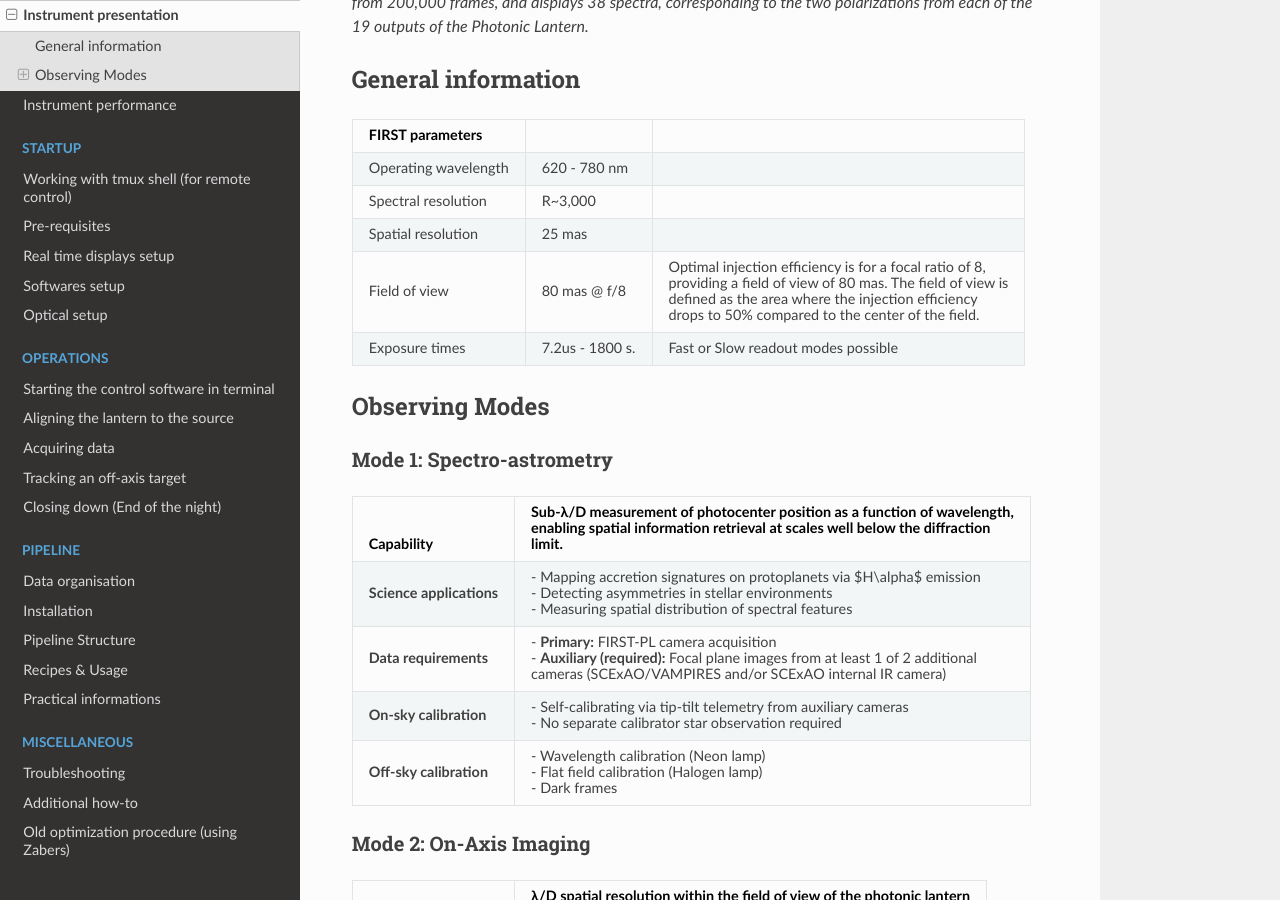
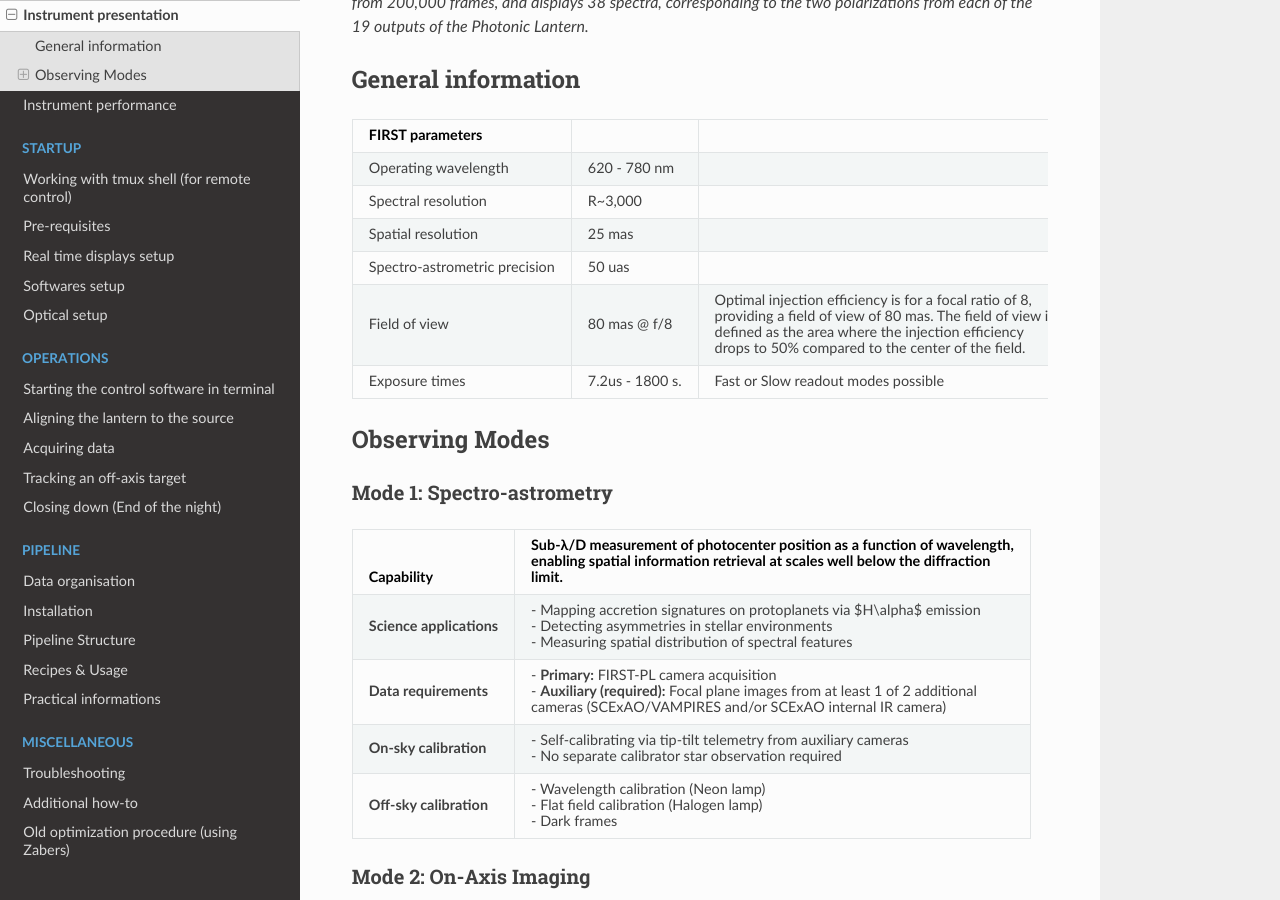
Before and after one commit to scexao-org/first_control, a Sphinx documentation site: the page built from source/instrument_principle.md, in a window 1280 px wide and 900 px high, scrolled down 1283 px. Built offline with Sphinx 7.4.7 and the Read the Docs theme 3.1.0, drawn with Linux system fonts in a browser that asks for light colours.

Commit message:
addition spectro-astro precision

```diff
--- a/source/instrument_principle.md
+++ b/source/instrument_principle.md
@@ -23,6 +23,7 @@ The 19 outputs of the Photonic Lantern feed a mid resolution spectrograph (R~3,0
 | Operating wavelength | 620 - 780 nm |  |
 | Spectral resolution | R~3,000 |  |
 | Spatial resolution | 25 mas |  |
+| Spectro-astrometric precision | 50 uas |  |
 | Field of view | 80 mas @ f/8 | Optimal injection efficiency is for a focal ratio of 8, <br> providing a field of view of 80 mas. The field of view is <br> defined as the area where the injection efficiency <br> drops to 50% compared to the center of the field. |
 | Exposure times | 7.2us - 1800 s. | Fast or Slow readout modes possible |
 
```
